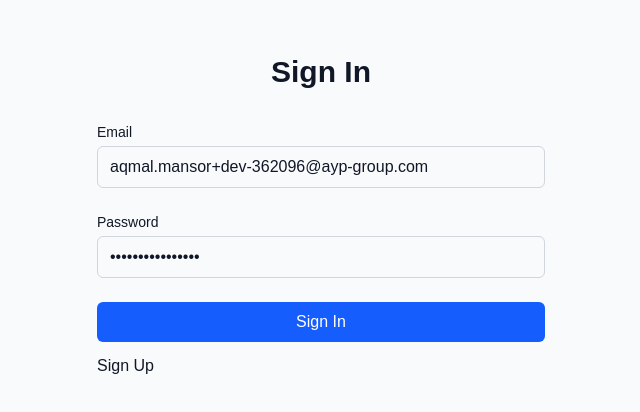
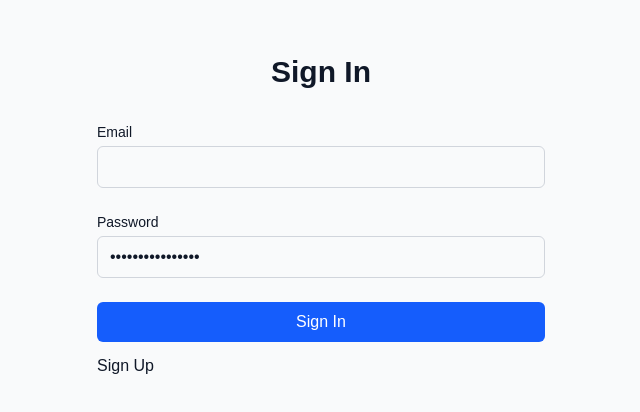
Before and after one commit to aqmalmansor/nextjs-golang-jwt, a Next.js app in the folder frontend/: page /sign-in in a window 1280 px wide. Shown: the part 184-596 px from the top of the page, without its empty margins (319-959 px from the left). Built offline with nearby package versions, Linux system fonts and the light colour scheme.

Commit message:
updated: login form

```diff
--- a/frontend/src/app/sign-up/page.tsx
+++ b/frontend/src/app/sign-up/page.tsx
@@ -36,7 +36,7 @@ export default function SignUpPage() {
         name: `Aqmal Mansor ${Math.random()}`,
       });
 
-      router.push("/sign-in");
+      router.push(`/sign-in?email=${encodeURIComponent(testEmail)}`);
     } catch (e) {
       console.log(e);
       setMessage("An error occurred during sign up");
--- a/frontend/src/components/pages/sign-in/login-form/index.tsx
+++ b/frontend/src/components/pages/sign-in/login-form/index.tsx
@@ -2,10 +2,11 @@
 
 import { FormEvent, useState } from "react";
 import { signIn } from "next-auth/react";
-import { useRouter } from "next/navigation";
+import { useRouter, useSearchParams } from "next/navigation";
 
 export function LoginForm() {
-  const [email, setEmail] = useState("aqmal.mansor+dev-362096@ayp-group.com");
+  const searchParams = useSearchParams();
+  const [email, setEmail] = useState(searchParams.get("email") ?? "");
   const [password, setPassword] = useState("TestPassword123!");
   const [error, setError] = useState("");
   const [loading, setLoading] = useState(false);
```
